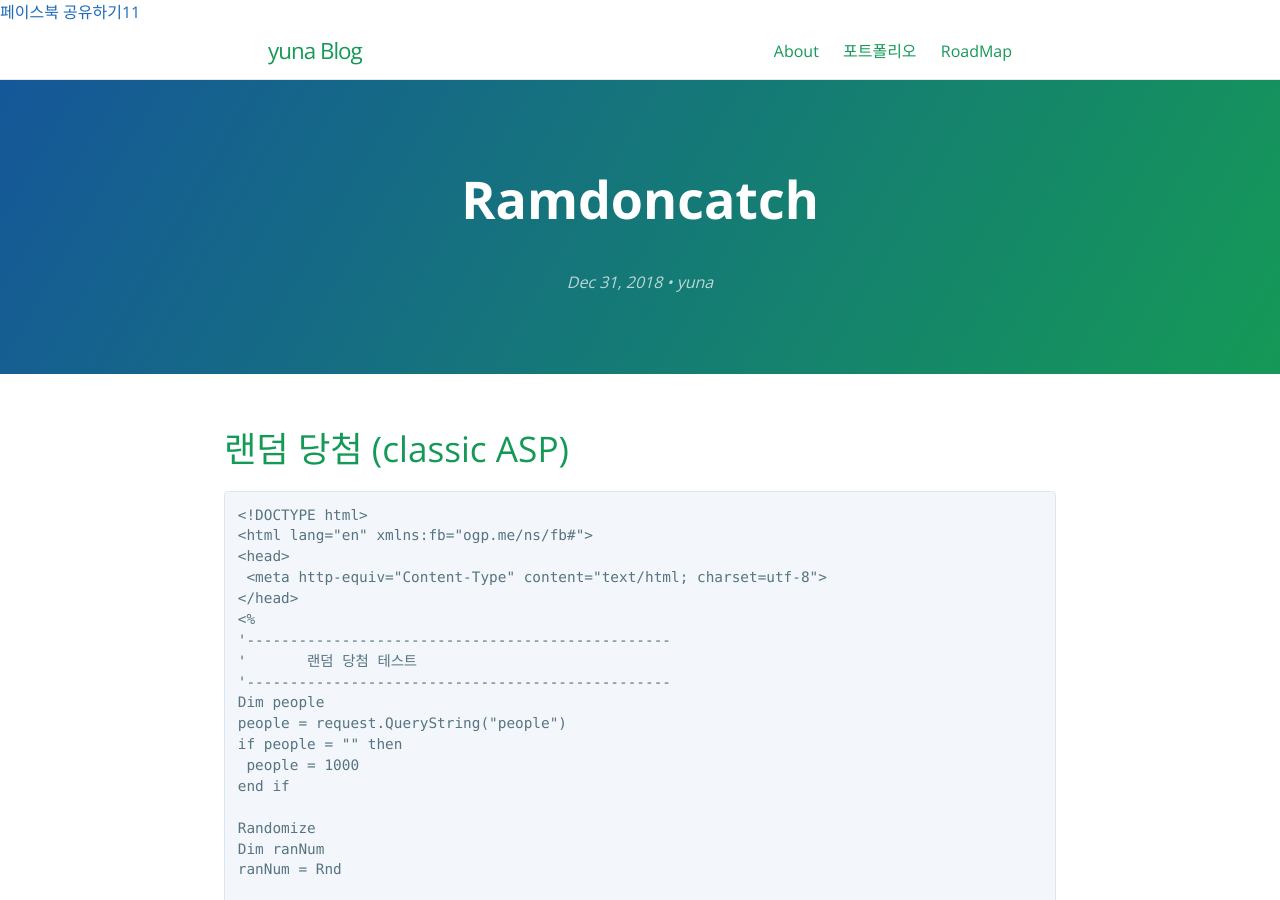
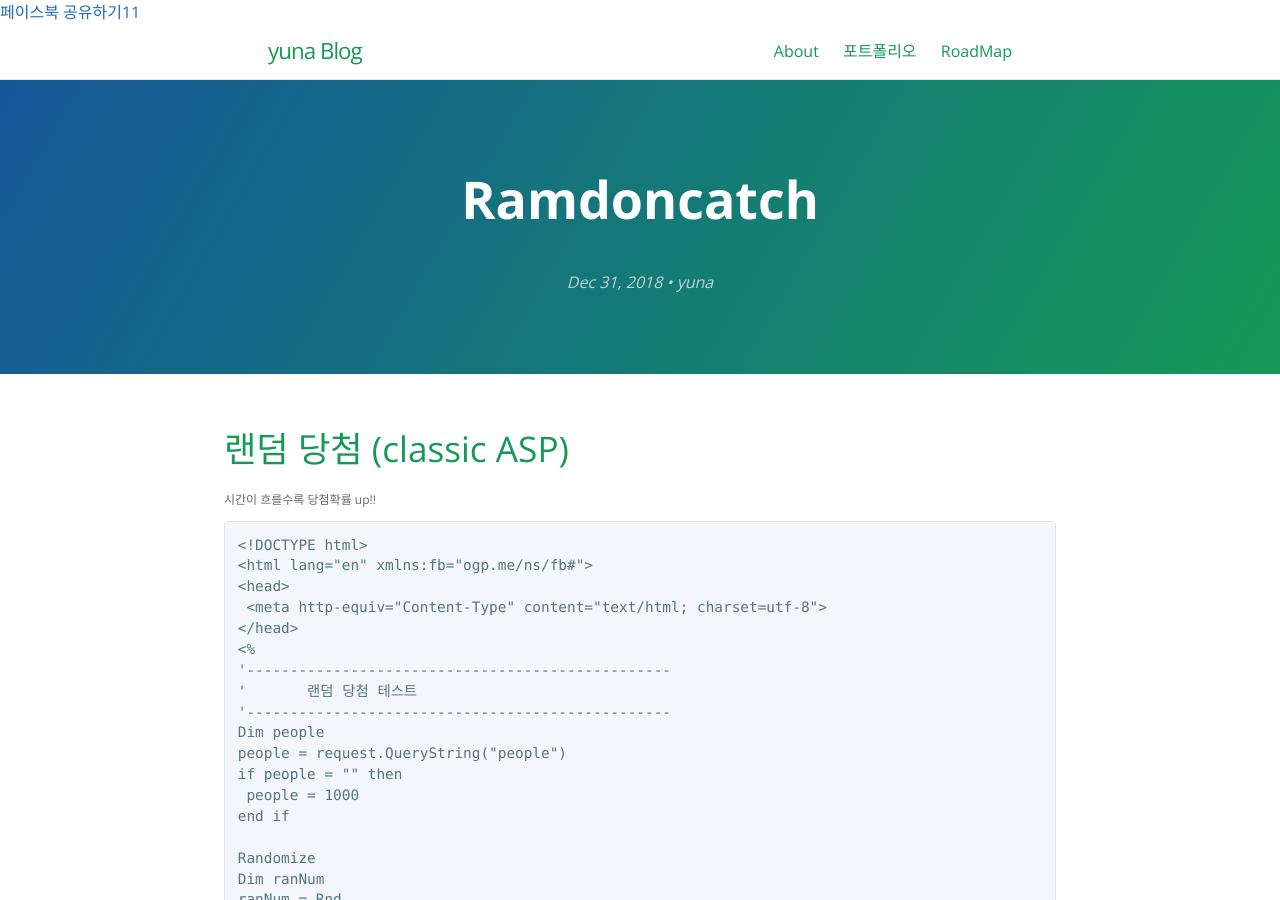
Before and after one commit to zzingyuna/test_site.github.io, a Jekyll site: the page built from _posts/2018-12-31-ramdoncatch.md, in a window 1280 px wide and 900 px high. Built offline with Jekyll 4.4.1, drawn with Linux system fonts in a browser that asks for light colours.

Commit message:
Update 2018-12-31-ramdoncatch.md

````diff
--- a/_posts/2018-12-31-ramdoncatch.md
+++ b/_posts/2018-12-31-ramdoncatch.md
@@ -3,6 +3,8 @@ layout: post
 ---
 
 # 랜덤 당첨 (classic ASP)
+
+시간이 흐를수록 당첨확률 up!!
 
 ```
 <!DOCTYPE html>
````
